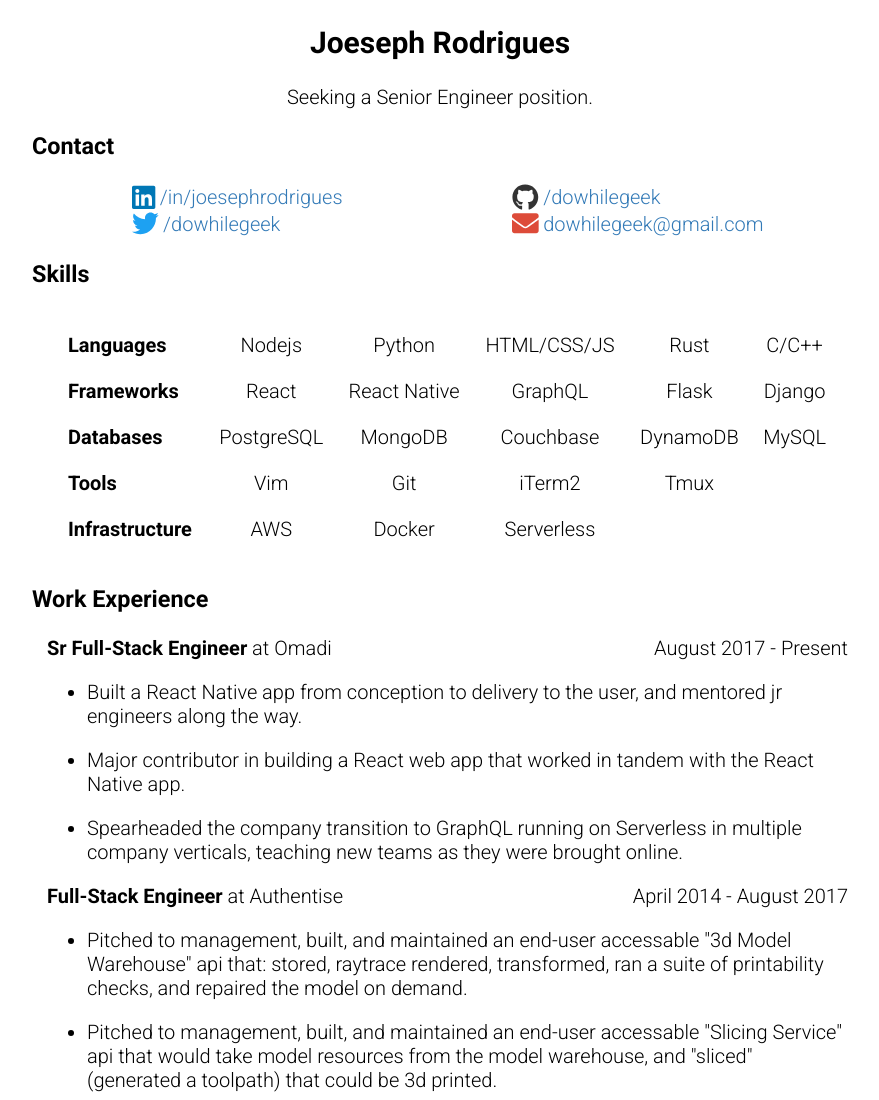
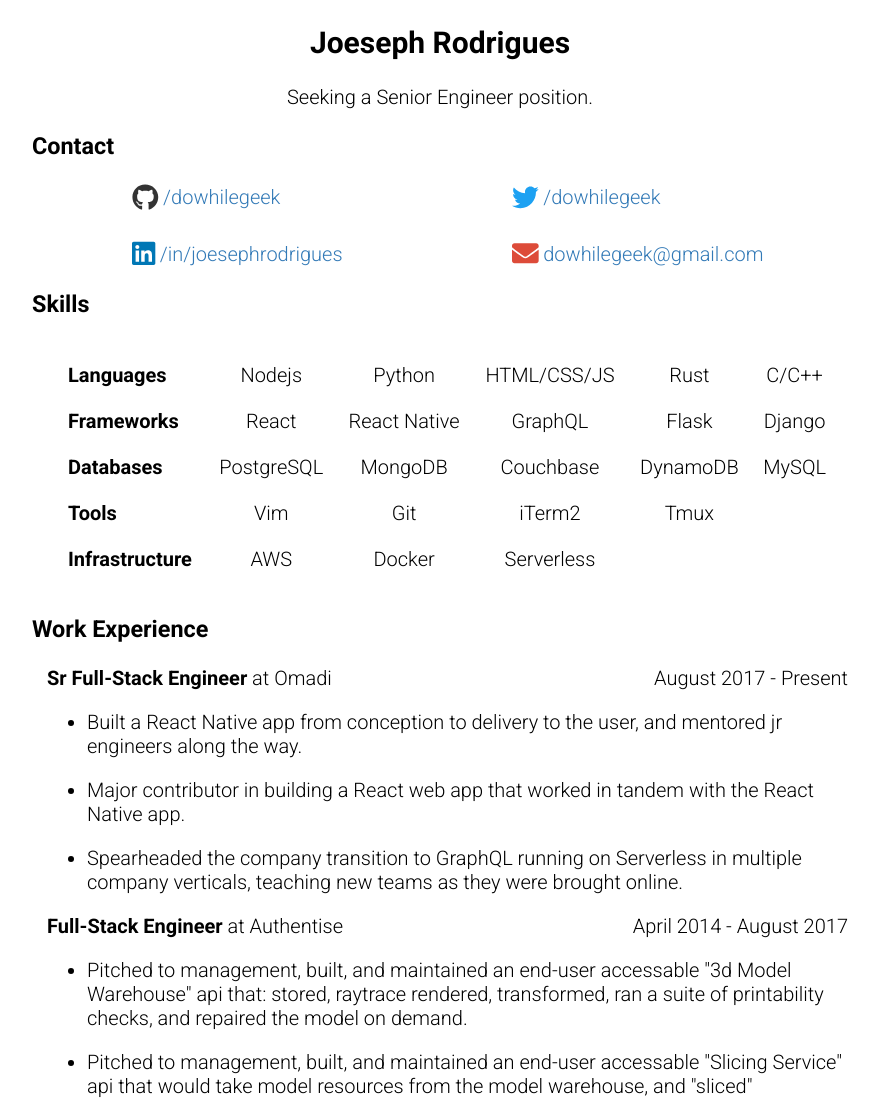
Before and after one commit to DoWhileGeek/resume, a React app: page / in a window 1280 px wide. Shown: the top 1100 px of the page, without its empty margins (200-1079 px from the left). Built offline with nearby package versions, Linux system fonts and the light colour scheme.

Commit message:
improve contact component and push it

```diff
--- a/src/components/contact.js
+++ b/src/components/contact.js
@@ -10,27 +10,27 @@ import '../../styles/components/contact.scss'
 export default ({ skills }) => {
   return(
     <div className='contact-container'>
-      <div className='col'>
-        <div className='cell'>
+      <div className='contact-col'>
+        <div className='contact-cell'>
+          <a href='https://github.com/dowhilegeek' target='_blank'>
+            <span><FontAwesomeIcon icon={faGithub} size='lg' color='#333' /> /dowhilegeek</span>
+          </a>
+        </div>
+        <div className='contact-cell'>
           <a href='https://linkedin.com/in/joesephrodrigues' target='_blank'>
             <span><FontAwesomeIcon icon={faLinkedin} size='lg' color='#0077b5' /> /in/joesephrodrigues</span>
           </a>
         </div>
-        <div className='cell'>
+      </div>
+      <div className='contact-col'>
+        <div className='contact-cell'>
           <a href='https://twitter.com/dowhilegeek' target='_blank'>
             <span><FontAwesomeIcon icon={faTwitter} size='lg' color='#1da1f2' /> /dowhilegeek</span>
           </a>
         </div>
-      </div>
-      <div className='col'>
-        <div className='cell'>
-          <a href='https://github.com/dowhilegeek' target='_blank'>
-            <span><FontAwesomeIcon icon={faGithub} size='lg' color='#333' /> /dowhilegeek</span>
-          </a>
-        </div>
-        <div className='cell'>
+        <div className='contact-cell'>
           <a href='mailto:dowhilegeek@gmail.com' target='_blank'>
-            <span><FontAwesomeIcon icon={faEnvelope} size='lg' color='#dd4b39' /> <span className="hey">dowhilegeek@gmail.com</span></span>
+            <span><FontAwesomeIcon icon={faEnvelope} size='lg' color='#dd4b39' /> dowhilegeek@gmail.com</span>
           </a>
         </div>
       </div>
--- a/styles/components/contact.scss
+++ b/styles/components/contact.scss
@@ -4,13 +4,19 @@
   justify-content: space-around;
 }
 
-.col {
+.contact-col {
+  display: flex;
   flex-direction: column;
 }
 
-.cell {
+.contact-cell {
+  margin-bottom: 30px;
   a {
     text-decoration: none;
     color: #337ab7;
   }
+
+  &:last-child{
+    margin-bottom: 0px;
+  }
 }
```
Also changed, not shown: docs/index.html (+1 -1 lines), 4 other files.
